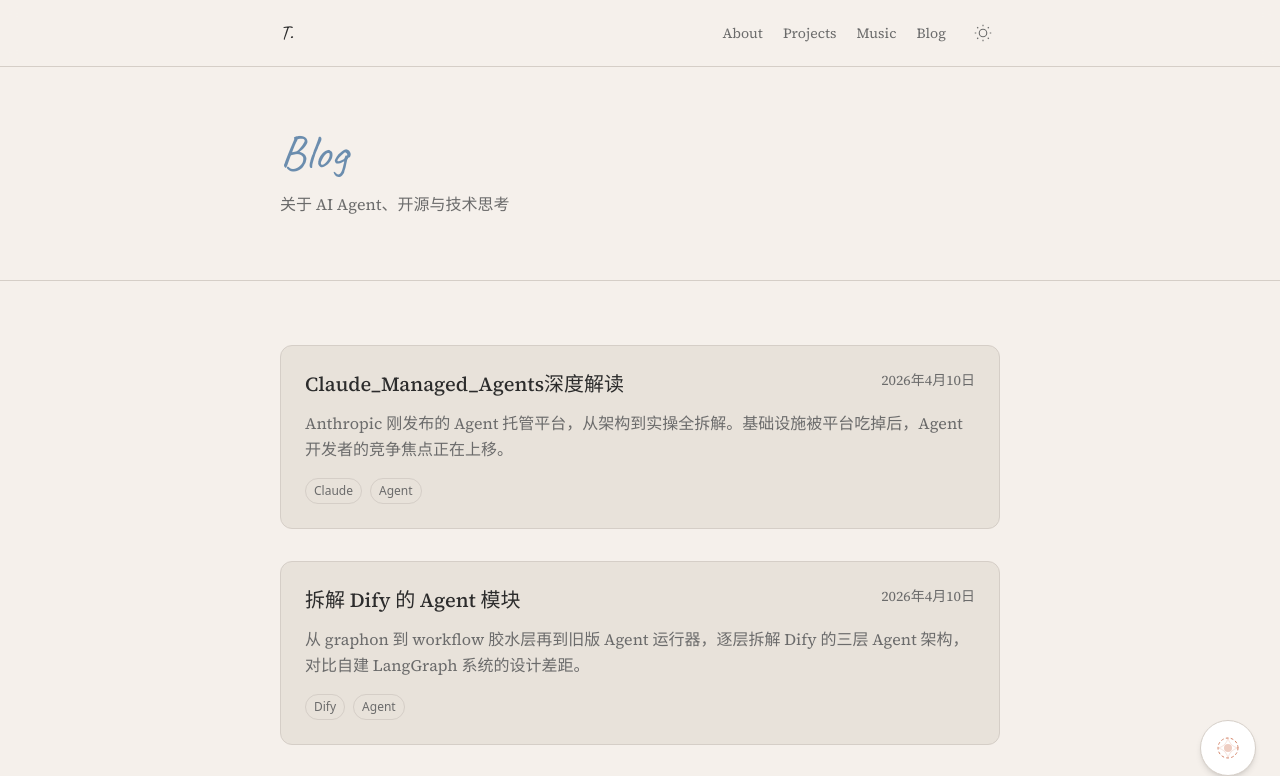
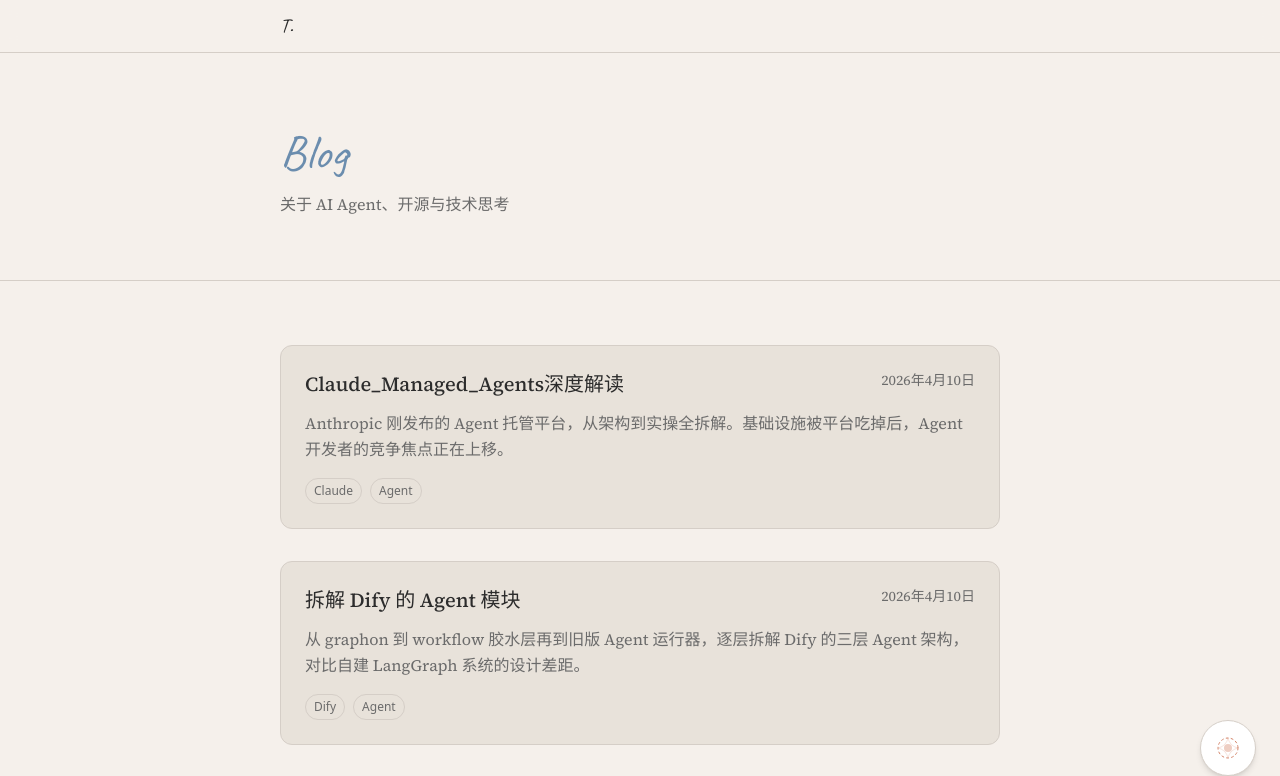
Before and after one commit to iuyup/iuyup.com, a Next.js app: page /posts in a window 1280 px wide. Shown: the top 776 px of the page. Built offline with nearby package versions, Linux system fonts and the light colour scheme.

Commit message:
change blog page

```diff
--- a/src/app/posts/[slug]/page.tsx
+++ b/src/app/posts/[slug]/page.tsx
@@ -6,7 +6,6 @@ import remarkGfm from "remark-gfm";
 import rehypePrettyCode from "rehype-pretty-code";
 import rehypeHighlight from "rehype-highlight";
 import { getAllPosts, getPostBySlug } from "@/lib/posts";
-import { ThemeToggle } from "@/components/ui/ThemeToggle";
 import Comments from "@/components/ui/Comments";
 
 export const dynamic = "force-dynamic";
@@ -173,16 +172,10 @@ export default async function PostPage({ params }: { params: Promise<{ slug: str
     <div className="min-h-screen" style={{ background: 'var(--bg)', color: 'var(--text)' }}>
       {/* Nav */}
       <nav className="fixed top-0 w-full z-50 backdrop-blur-sm border-b" style={{ background: 'color-mix(in srgb, var(--bg) 80%, transparent)', borderColor: 'var(--border)' }}>
-        <div className="max-w-3xl mx-auto px-6 py-4 flex justify-between items-center">
+        <div className="max-w-3xl mx-auto px-6 py-4 flex items-center">
           <Link href="/" className="font-caveat text-xl leading-none hover:text-[var(--primary)] transition-colors" style={{ color: 'var(--text)' }}>
             T.
           </Link>
-          <div className="flex gap-5 text-sm items-center self-center font-serif" style={{ color: 'var(--text-secondary)' }}>
-            <Link href="/#about" className="hover:text-[var(--text)] transition-colors" style={{ color: 'inherit' }}>About</Link>
-            <Link href="/#projects" className="hover:text-[var(--text)] transition-colors" style={{ color: 'inherit' }}>Projects</Link>
-            <Link href="/posts" className="hover:text-[var(--text)] transition-colors" style={{ color: 'inherit' }}>Blog</Link>
-            <ThemeToggle />
-          </div>
         </div>
       </nav>
 
--- a/src/app/posts/page.tsx
+++ b/src/app/posts/page.tsx
@@ -1,6 +1,5 @@
 import Link from "next/link";
 import { getAllPosts } from "@/lib/posts";
-import { ThemeToggle } from "@/components/ui/ThemeToggle";
 
 export default function PostsPage() {
   const posts = getAllPosts();
@@ -9,17 +8,10 @@ export default function PostsPage() {
     <div className="min-h-screen" style={{ background: 'var(--bg)', color: 'var(--text)' }}>
       {/* Nav */}
       <nav className="fixed top-0 w-full z-50 backdrop-blur-sm border-b" style={{ background: 'color-mix(in srgb, var(--bg) 80%, transparent)', borderColor: 'var(--border)' }}>
-        <div className="max-w-3xl mx-auto px-6 py-4 flex justify-between items-center">
+        <div className="max-w-3xl mx-auto px-6 py-4 flex items-center">
           <Link href="/" className="font-caveat text-xl leading-none hover:text-[var(--primary)] transition-colors" style={{ color: 'var(--text)' }}>
             T.
           </Link>
-          <div className="flex gap-5 text-sm items-center self-center font-serif" style={{ color: 'var(--text-secondary)' }}>
-            <Link href="/#about" className="hover:text-[var(--text)] transition-colors" style={{ color: 'inherit' }}>About</Link>
-            <Link href="/#projects" className="hover:text-[var(--text)] transition-colors" style={{ color: 'inherit' }}>Projects</Link>
-            <Link href="/#music" className="hover:text-[var(--text)] transition-colors" style={{ color: 'inherit' }}>Music</Link>
-            <Link href="/posts" className="hover:text-[var(--text)] transition-colors" style={{ color: 'inherit' }}>Blog</Link>
-            <ThemeToggle />
-          </div>
         </div>
       </nav>
 
```
